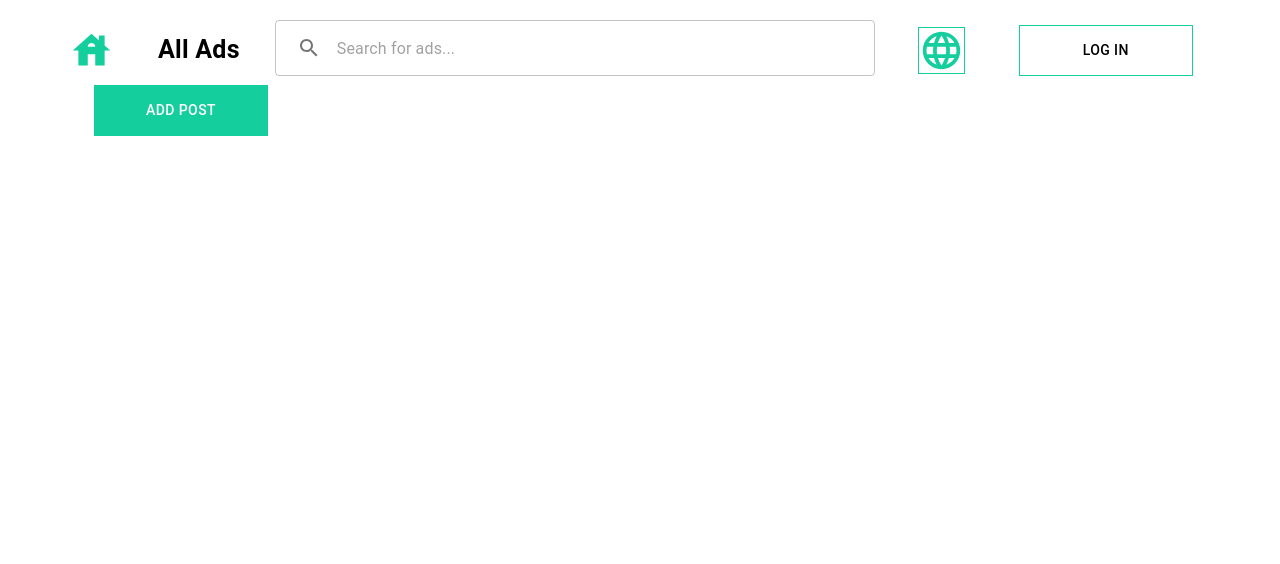
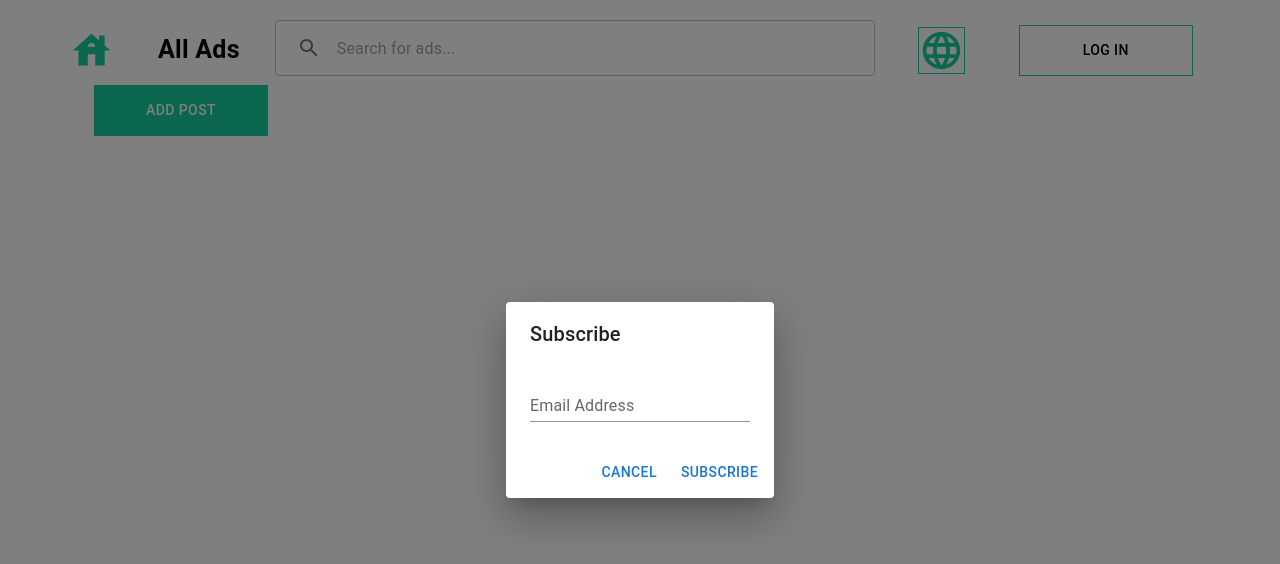
Before and after one commit to IsHaNinfo/RentHouseOnlinePlatform, a React (Create React App) app in the folder frontend/: page / in a window 1280 px wide. Both pictures are taken after a click on the button "LOG IN". Shown: the top 564 px of the page. Built offline with nearby package versions, Linux system fonts and the light colour scheme.

Commit message:
add the login dialog

```diff
--- a/frontend/src/Components/ListView/Home.js
+++ b/frontend/src/Components/ListView/Home.js
@@ -12,12 +12,20 @@ import {
 import HouseIcon from "@mui/icons-material/House";
 import SearchIcon from "@mui/icons-material/Search";
 import LanguageIcon from "@mui/icons-material/Language";
+import Login from "../Userpages/Login";
 const Home = () => {
   const [inputValue, setInputValue] = useState("");
+  const [loginOpen, setLoginOpen] = useState(false); // State to control Login component's open state
+
   const handleChange = (event) => {
     setInputValue(event.target.value);
   };
-
+  const handleLoginClick = () => {
+    setLoginOpen(true); // Open the Login component when the login button is clicked
+  };
+  const handleLoginClose = () => {
+    setLoginOpen(false); // Close the Login component
+  };
   return (
     <div>
       <AppBar
@@ -90,7 +98,9 @@ const Home = () => {
                 mr: "35px", // Added border style
               }}
             >
-              <Button sx={{ color: "black" }}>Log in</Button>
+              <Button sx={{ color: "black" }} onClick={handleLoginClick}>
+                Log in
+              </Button>
             </Grid>
             <Grid
               sx={{
@@ -110,6 +120,9 @@ const Home = () => {
           </Grid>
         </Toolbar>
       </AppBar>
+      {loginOpen && (
+        <Login handleClose={handleLoginClose} handleOpen={handleLoginClick} />
+      )}
     </div>
   );
 };
--- /dev/null
+++ b/frontend/src/Components/Userpages/Login.js
@@ -0,0 +1,35 @@
+import * as React from "react";
+import Button from "@mui/material/Button";
+import TextField from "@mui/material/TextField";
+import Dialog from "@mui/material/Dialog";
+import DialogActions from "@mui/material/DialogActions";
+import DialogContent from "@mui/material/DialogContent";
+import DialogContentText from "@mui/material/DialogContentText";
+import DialogTitle from "@mui/material/DialogTitle";
+
+function Login(props) {
+  return (
+    <div>
+      <Dialog open={props.handleOpen} onClose={props.handleClose}>
+        <DialogTitle>Subscribe</DialogTitle>
+        <DialogContent>
+          <TextField
+            autoFocus
+            margin="dense"
+            id="name"
+            label="Email Address"
+            type="email"
+            fullWidth
+            variant="standard"
+          />
+        </DialogContent>
+        <DialogActions>
+          <Button onClick={props.handleClose}>Cancel</Button>
+          <Button onClick={props.handleClose}>Subscribe</Button>
+        </DialogActions>
+      </Dialog>
+    </div>
+  );
+}
+
+export default Login;
```
